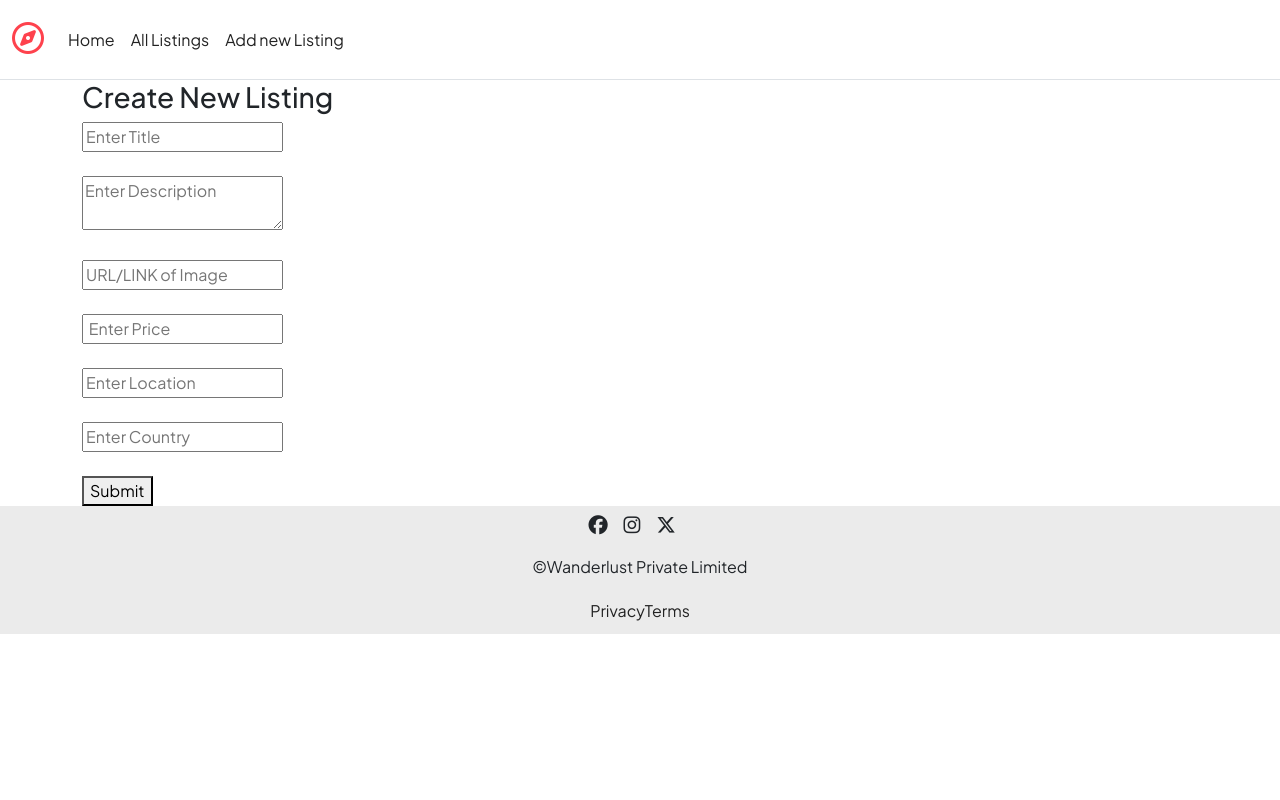
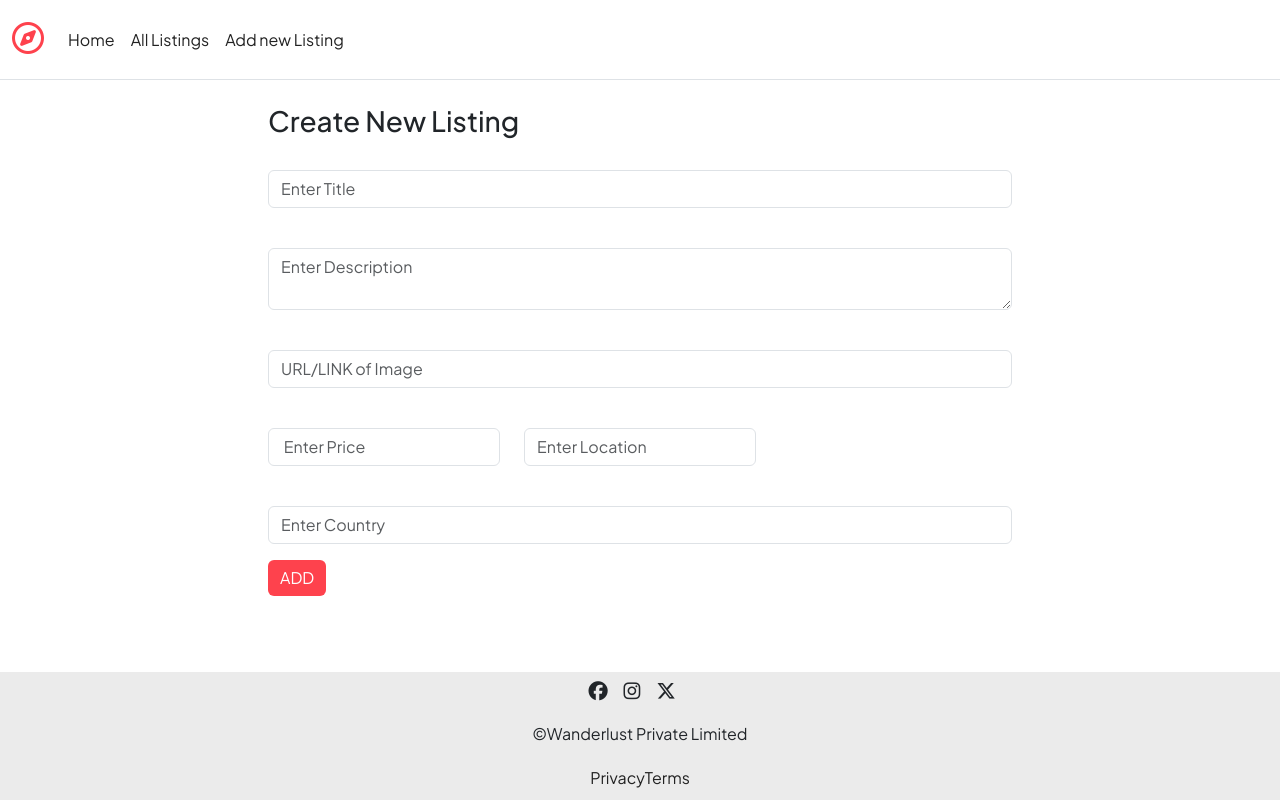
Before and after one commit to Jithin15P/MAJOR_PROJECT, a Node server app: page /listings/new in a window 1280 px wide. Run offline with Node 20, Linux system fonts and the light colour scheme; some libraries are stand-ins or nearby versions.

Commit message:
adding new page style

```diff
--- a/public/css/style.css
+++ b/public/css/style.css
@@ -1,5 +1,8 @@
  body{
     font-family: "Plus Jakarta Sans", sans-serif !important;
+    display:flex;
+    flex-direction:column;
+    min-height: 100vh;
      }
 
 
@@ -96,3 +99,11 @@
     padding: 10px;
     border-radius: 5px;
 }
+
+.container{
+    flex:1;
+}
+.add-btn{
+    background-color: #fe424d !important;
+    border: none!important;
+}
--- a/views/listings/index.ejs
+++ b/views/listings/index.ejs
@@ -22,9 +22,4 @@
     </div>
 
 
-    <ul>
-        <% for(let listing of allListing){%>
-            <li><a href="/listings/<%= listing._id %>"><%= listing.title %></a></li>
-<%}%>
-    </ul>
 </body>
--- a/views/listings/new.ejs
+++ b/views/listings/new.ejs
@@ -1,20 +1,52 @@
  <%- layout("/layouts/boilerplate")%>
 <body>
-    <h3>Create New Listing</h3>
-    <form method="POST" action="/listings">
-        <input name="listing[title]" placeholder="Enter Title" type="text">
-        <br/><br/>
-        <textarea name="listing[description]" placeholder="Enter Description" type="text"></textarea>
-        <br/><br/>
-        <input name="listing[image]" placeholder="URL/LINK of Image " type="text">
-        <br/><br/>
-        <input name="listing[price]" placeholder=" Enter Price" type="number" min="0">
-        <br/><br/>
-        <input name="listing[location]" placeholder="Enter Location" type="text">
-        <br/><br/>
-        <input name="listing[country]" placeholder="Enter Country" type="text">
-        <br/><br/>
-        <button>Submit</button>
-    </form>
+    <div class="rows">
+        <div class="col-8 offset-2">
+        </br>
+            <h3>Create New Listing</h3>
+            <form method="POST" action="/listings">
+                <div class="mb-3">
+                    <label for="title" class="form-label"></label>
+                    <input
+                    name="listing[title]"
+                    placeholder="Enter Title"
+                    type="text"
+                    class="form-control">
+                </div>
+
+                <div class="mb-3">
+                    <label for="description" class="form-label"></label>
+                    <textarea name="listing[description]" placeholder="Enter Description" type="text" class="form-control"></textarea>
+                </div>
+
+                <div class="mb-3">
+                    <label for="image" class="form-label"></label>
+                    <input name="listing[image]" placeholder="URL/LINK of Image " type="text" class="form-control">
+                </div>
+
+                <div class="row">
+                    <div class="mb-3 col-md-4">
+                        <label for="price" class="form-label"></label>
+                        <input name="listing[price]" placeholder=" Enter Price" type="number" min="0" class="form-control">
+                    </div>
+
+                    <div class="mb-3 col-md-4">
+                        <label for="location" class="form-label"></label>
+                        <input name="listing[location]" placeholder="Enter Location" type="text" class="form-control">
+                    </div>
+                </div>
+
+
+                <div class="mb-3">
+                    <label for="country" class="form-label"></label>
+                    <input name="listing[country]" placeholder="Enter Country" type="text" class="form-control">
+                </div>
+
+
+                <button class="btn btn-dark add-btn">ADD</button>
+            </form>
+        </div>
+    </div>
+
 
 </body>
```
